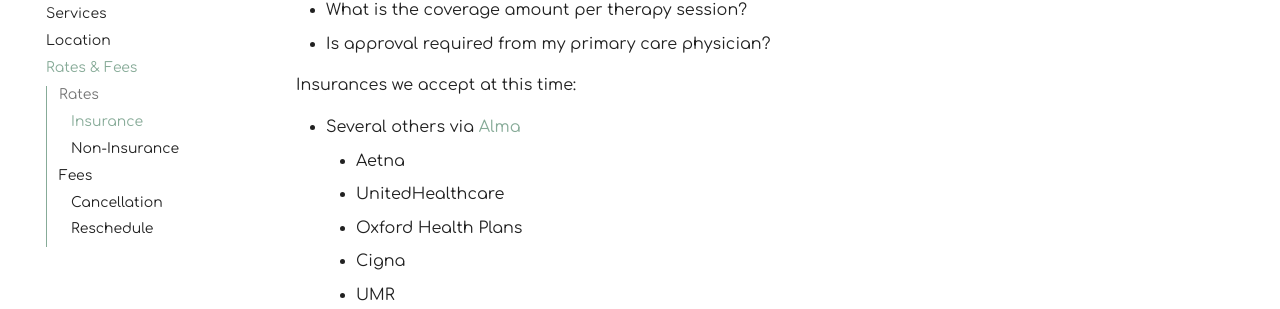
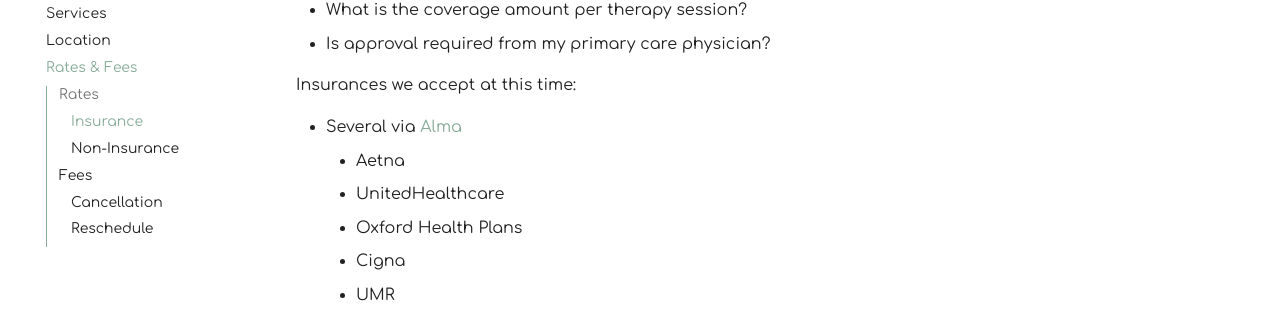
Before and after one commit to motm-therapy/website, an MkDocs documentation site: the page built from docs/rates.md, in a window 1280 px wide and 900 px high, scrolled down 386 px. Shown: the part 142-451 px from the top of the window. Built offline with MkDocs 1.6.1 and Material for MkDocs 9.7.7, drawn with Linux system fonts in a browser that asks for light colours; plug-ins that fetch from the network failed and are left out.

Commit message:
Update rates.md

```diff
--- a/docs/rates.md
+++ b/docs/rates.md
@@ -17,7 +17,7 @@ Please check your coverage carefully by asking the following questions:
 Insurances we accept at this time:
 
 
-- Several others via [Alma](https://secure.helloalma.com/providers/jasmine-scott-cochran/)
+- Several via [Alma](https://secure.helloalma.com/providers/jasmine-scott-cochran/)
     - Aetna
     - UnitedHealthcare
     - Oxford Health Plans
```
